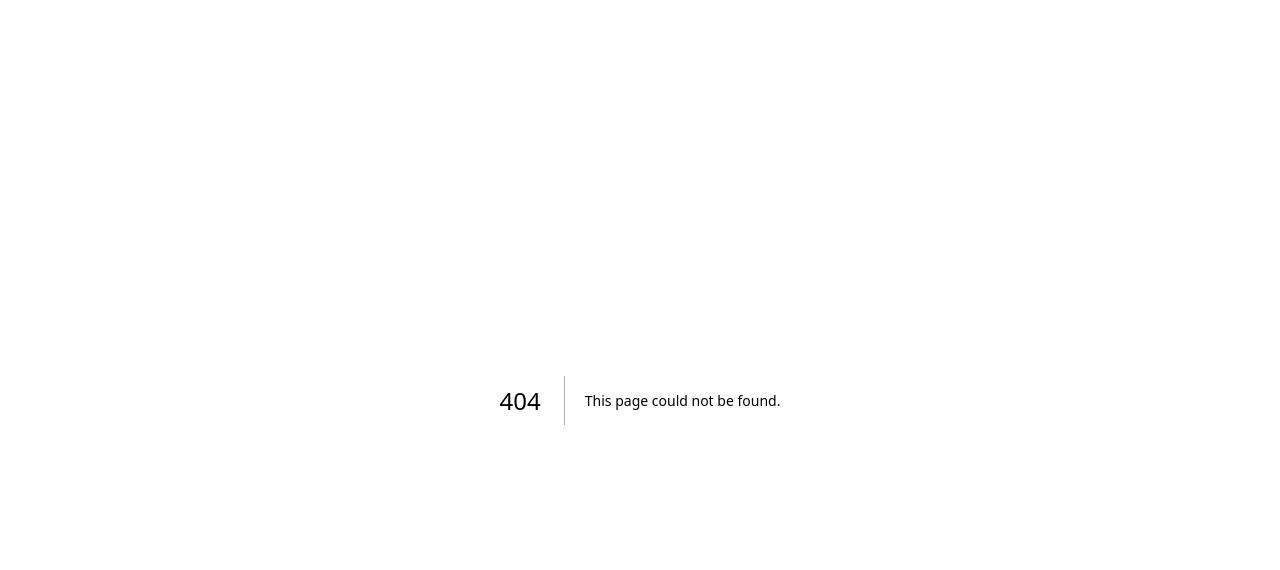
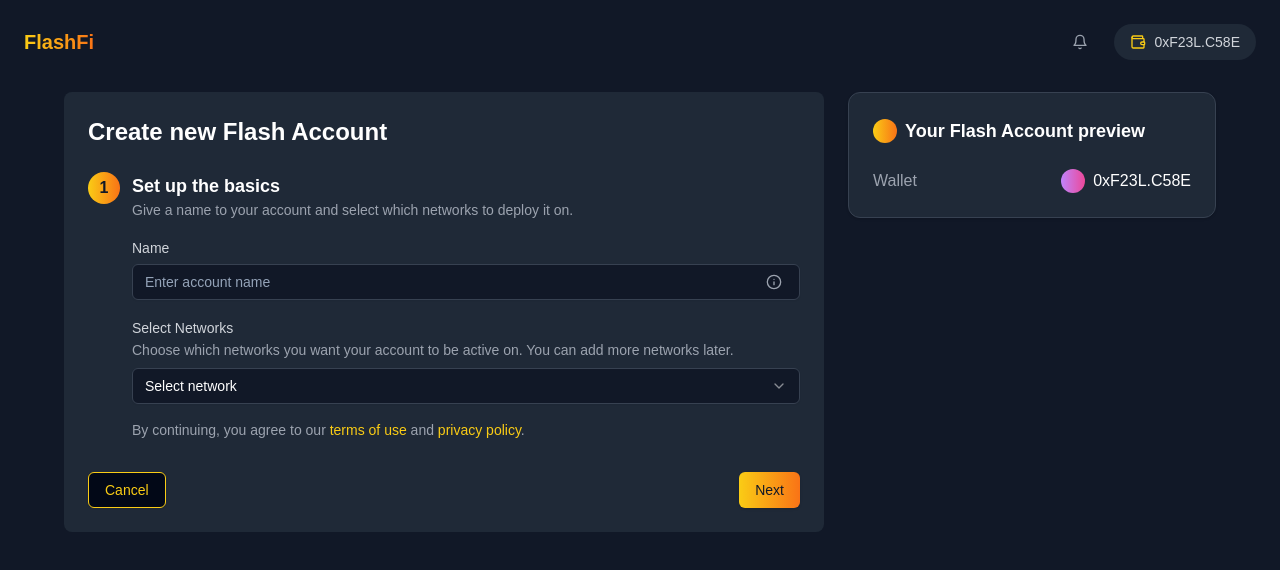
Before and after one commit to JulioMCruz/FlashFi, a Next.js app in the folder FlashFi-App/: page /create in a window 1280 px wide. Before the commit this address had no page. Shown: the top 570 px of the page. Built offline with nearby package versions, Linux system fonts and the light colour scheme.

Commit message:
Create account component

```diff
--- /dev/null
+++ b/FlashFi-App/app/create/page.tsx
@@ -0,0 +1,10 @@
+"use client";
+
+// import Image from "next/image";
+import CreateAccount from "../../components/CreateAccount"
+
+export default function Home() {
+  return (
+    <CreateAccount />
+  );
+}
--- /dev/null
+++ b/FlashFi-App/components/CreateAccount.tsx
@@ -0,0 +1,158 @@
+'use client'
+
+import { Bell, Info, Wallet } from 'lucide-react'
+import { useState } from 'react'
+import { Button } from "@/components/ui/button"
+import { Card, CardContent } from "@/components/ui/card"
+import { Input } from "@/components/ui/input"
+import { Label } from "@/components/ui/label"
+import {
+  Select,
+  SelectContent,
+  SelectItem,
+  SelectTrigger,
+  SelectValue,
+} from "@/components/ui/select"
+
+export default function Component() {
+  const [accountName, setAccountName] = useState('')
+  const [selectedNetwork, setSelectedNetwork] = useState('')
+  const walletAddress = '0xF23L.C58E' // This would come from your wallet connection
+
+  const networks = [
+    { id: 'ethereum', name: 'Ethereum', icon: '🌐' },
+    { id: 'polygon', name: 'Polygon', icon: '⬡' },
+    { id: 'arbitrum', name: 'Arbitrum', icon: '🔷' },
+    { id: 'optimism', name: 'Optimism', icon: '🔴' },
+    { id: 'sepolia', name: 'Sepolia', icon: '🔮' },
+  ]
+
+  return (
+    <div className="min-h-screen bg-gray-900 p-6">
+      <header className="container mx-auto flex justify-between items-center mb-8">
+        <div className="text-xl font-bold bg-gradient-to-r from-yellow-400 to-orange-500 text-transparent bg-clip-text">
+          FlashFi
+        </div>
+        <div className="flex items-center space-x-4">
+          <Button variant="ghost" size="icon">
+            <Bell className="h-5 w-5 text-gray-400" />
+          </Button>
+          <div className="flex items-center space-x-2 bg-gray-800 rounded-full px-4 py-2">
+            <Wallet className="h-4 w-4 text-yellow-400" />
+            <span className="text-sm text-gray-300">{walletAddress}</span>
+          </div>
+        </div>
+      </header>
+
+      <main className="container mx-auto max-w-6xl">
+        <div className="grid grid-cols-1 lg:grid-cols-3 gap-6">
+          <div className="lg:col-span-2">
+            <div className="bg-gray-800 rounded-lg p-6">
+              <h1 className="text-2xl font-bold text-white mb-6">Create new Flash Account</h1>
+
+              <div className="space-y-6">
+                <div className="flex items-start space-x-3">
+                  <div className="w-8 h-8 rounded-full bg-gradient-to-r from-yellow-400 to-orange-500 flex items-center justify-center text-gray-900 font-bold">
+                    1
+                  </div>
+                  <div className="flex-1">
+                    <h2 className="text-lg font-semibold text-white">Set up the basics</h2>
+                    <p className="text-gray-400 text-sm mb-4">
+                      Give a name to your account and select which networks to deploy it on.
+                    </p>
+
+                    <div className="space-y-4">
+                      <div>
+                        <Label htmlFor="name" className="text-gray-300">Name</Label>
+                        <div className="relative">
+                          <Input
+                            id="name"
+                            value={accountName}
+                            onChange={(e) => setAccountName(e.target.value)}
+                            className="bg-gray-900 border-gray-700 text-white mt-1"
+                            placeholder="Enter account name"
+                          />
+                          <Button
+                            variant="ghost"
+                            size="icon"
+                            className="absolute right-2 top-1/2 -translate-y-1/2"
+                          >
+                            <Info className="h-4 w-4 text-gray-400" />
+                          </Button>
+                        </div>
+                      </div>
+
+                      <div>
+                        <Label className="text-gray-300">Select Networks</Label>
+                        <p className="text-sm text-gray-400 mb-2">
+                          Choose which networks you want your account to be active on. You can add more networks later.
+                        </p>
+                        <Select value={selectedNetwork} onValueChange={setSelectedNetwork}>
+                          <SelectTrigger className="w-full bg-gray-900 border-gray-700 text-white">
+                            <SelectValue placeholder="Select network" />
+                          </SelectTrigger>
+                          <SelectContent className="bg-gray-800 border-gray-700">
+                            {networks.map((network) => (
+                              <SelectItem
+                                key={network.id}
+                                value={network.id}
+                                className="text-white hover:bg-gray-700"
+                              >
+                                <div className="flex items-center space-x-2">
+                                  <span>{network.icon}</span>
+                                  <span>{network.name}</span>
+                                </div>
+                              </SelectItem>
+                            ))}
+                          </SelectContent>
+                        </Select>
+                      </div>
+
+                      <p className="text-sm text-gray-400">
+                        By continuing, you agree to our{' '}
+                        <a href="#" className="text-yellow-400 hover:underline">terms of use</a>
+                        {' '}and{' '}
+                        <a href="#" className="text-yellow-400 hover:underline">privacy policy</a>.
+                      </p>
+                    </div>
+                  </div>
+                </div>
+              </div>
+
+              <div className="flex justify-between mt-8">
+                <Button variant="outline" className="border-yellow-400 text-yellow-400 hover:bg-yellow-400/10">
+                  Cancel
+                </Button>
+                <Button className="bg-gradient-to-r from-yellow-400 to-orange-500 text-gray-900 hover:from-yellow-500 hover:to-orange-600">
+                  Next
+                </Button>
+              </div>
+            </div>
+          </div>
+
+          <div className="lg:col-span-1">
+            <Card className="bg-gray-800 border-gray-700">
+              <CardContent className="p-6">
+                <div className="flex items-center justify-between mb-6">
+                  <div className="flex items-center space-x-2">
+                    <div className="w-6 h-6 bg-gradient-to-r from-yellow-400 to-orange-500 rounded-full" />
+                    <h2 className="text-lg font-semibold text-white">Your Flash Account preview</h2>
+                  </div>
+                </div>
+                <div className="space-y-4">
+                  <div className="flex justify-between items-center">
+                    <span className="text-gray-400">Wallet</span>
+                    <div className="flex items-center space-x-2">
+                      <div className="w-6 h-6 rounded-full bg-gradient-to-r from-purple-400 to-pink-500" />
+                      <span className="text-white">{walletAddress}</span>
+                    </div>
+                  </div>
+                </div>
+              </CardContent>
+            </Card>
+          </div>
+        </div>
+      </main>
+    </div>
+  )
+}
```
